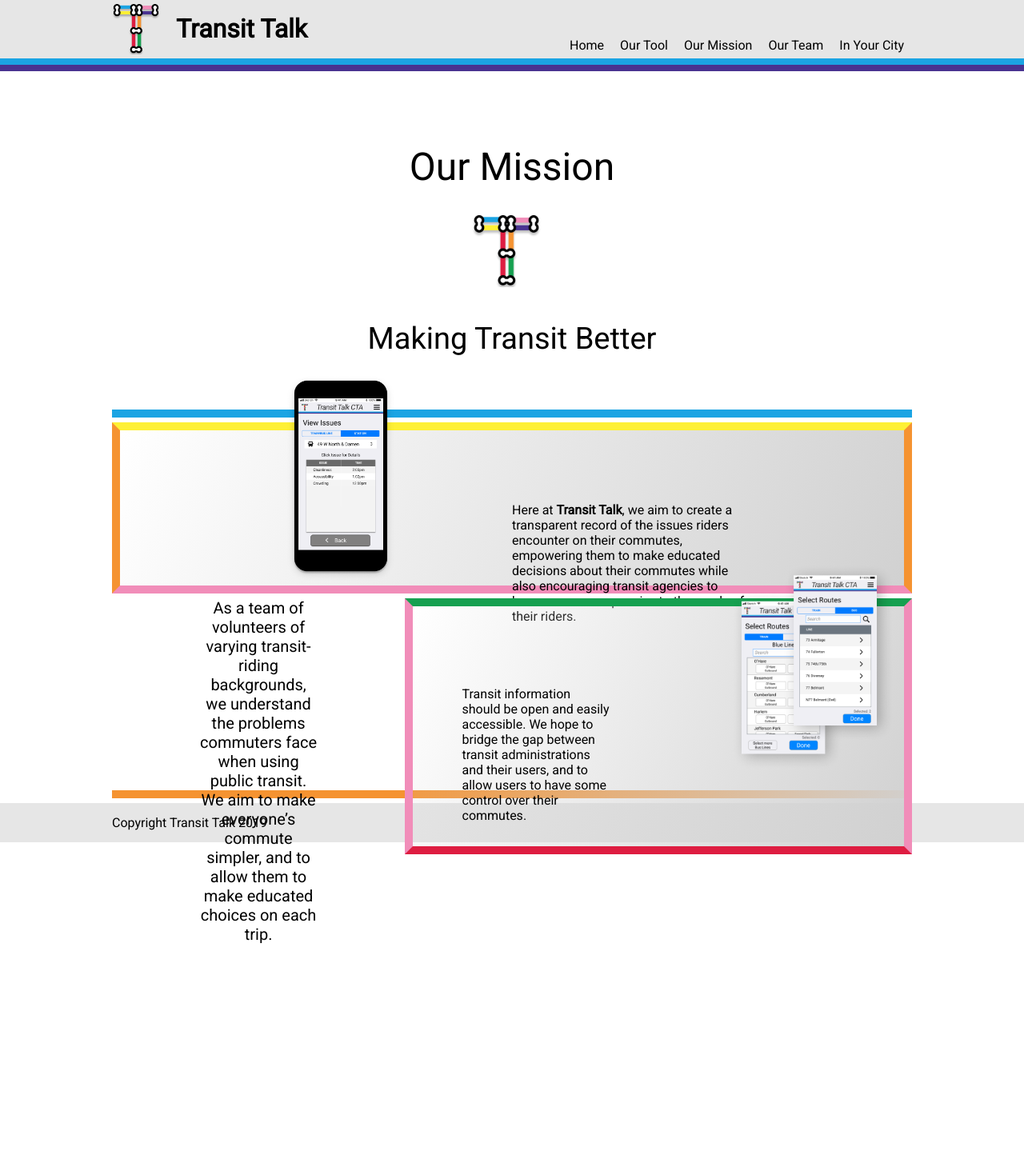
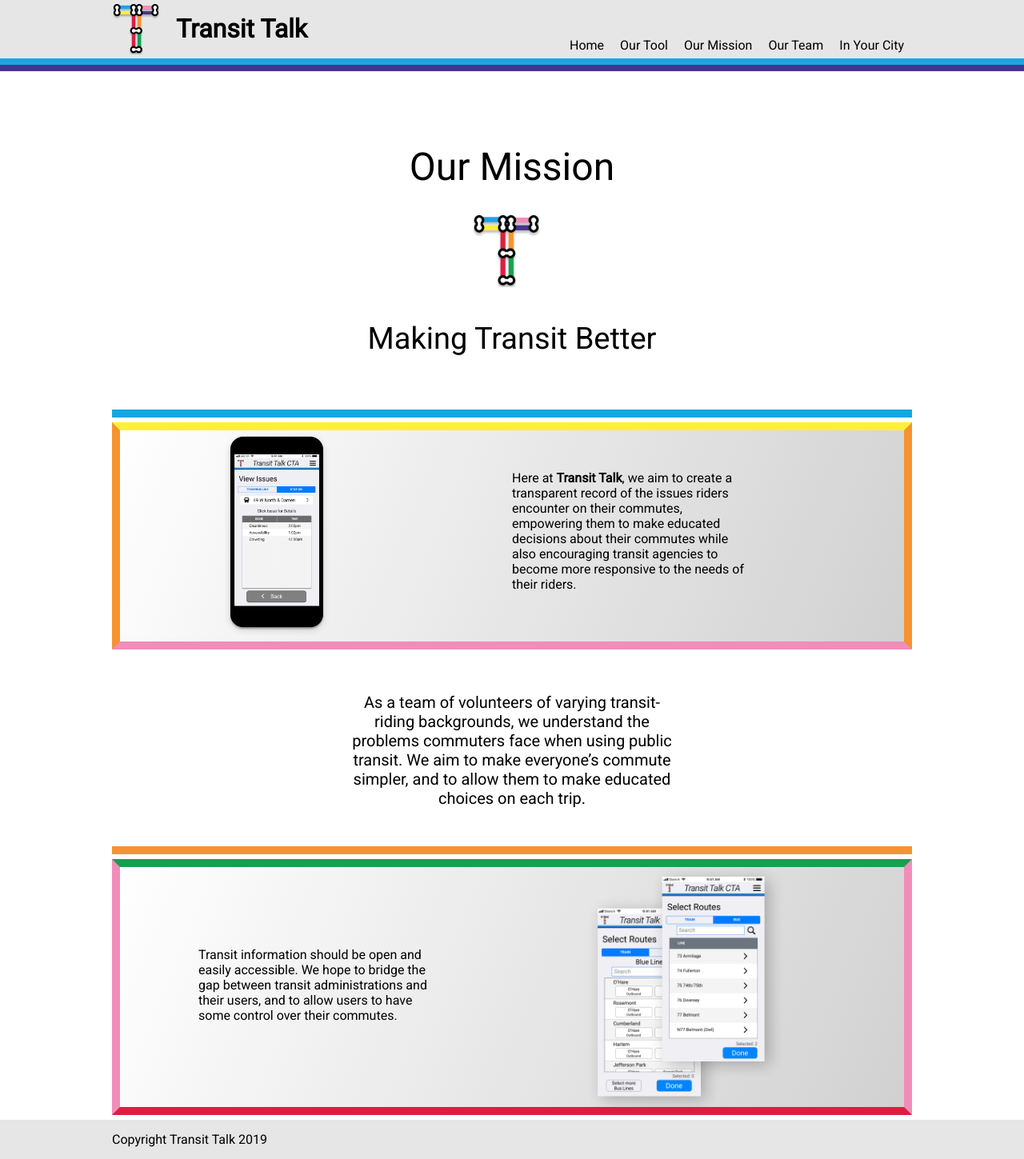
Before and after one commit to TransitTalk/CaravanTransit.github.io, a Jekyll site: the page built from mission.html, in a window 1280 px wide. Shown: the whole page at 80% size. Built offline with Jekyll 4.4.1, drawn with Linux system fonts in a browser that asks for light colours; before the commit the page ends 1180 px from its top, so only the background shows below that.

Commit message:
done with mission

```diff
--- a/_sass/main.scss
+++ b/_sass/main.scss
@@ -145,6 +145,17 @@
       padding-top: 90px;
     }
   }
+  .mission-p-right {
+    display: inline-block;
+    height: 100px;
+    float: right;
+    width: 50%;
+    p {
+      width: 60%;
+      margin: auto;
+      padding-top: 50px;
+    }
+  }
 }
 
 .three-buttons {
--- a/mission.html
+++ b/mission.html
@@ -9,11 +9,11 @@
     <h2>Making Transit Better</h2>
 
 </div>
-<div class="section-1 bkgd-1">
+<div class="section-1">
   <div class="h1-left">
-    <img src="/assets/images/mission-screen-1.png" style="    margin: -70px -160px 0px 0px;height: 260px;">
+    <img src="/assets/images/mission-screen-1.png" style="height: 260px;">
   </div>
-  <div class="tool-p-right">
+  <div class="mission-p-right">
     <p>Here at <b>Transit Talk</b>, we aim to create a transparent record of the issues riders encounter on their commutes, empowering them to make educated decisions about their commutes while also encouraging transit agencies to become more responsive to the needs of their riders.
     </p>
   </div>
@@ -23,17 +23,13 @@
  <div class="center-text">
     <p>As a team of volunteers of varying transit-riding backgrounds, we understand the problems commuters face when using public transit. We aim to make everyone’s commute simpler, and to allow them to make educated choices on each trip. </p>
 </div>
-<div class="section-3 bkgd-2">
+</div>
+<div class="section-3">
   <div class="p-left">
     <p>Transit information should be open and easily accessible. We hope to bridge the gap between transit administrations and their users, and to allow users to have some control over their commutes. <p>
 
   </div>
   <div class="p-right">
-    <img src="/assets/images/mission-screen-2.png" style="margin-top:-54px;height: 260px;">
+    <img src="/assets/images/mission-screen-2.png">
   </div>
 </div>
-<div class="section-4">
-  <div class="p-center">
-
-  </div>
-</div>
```
